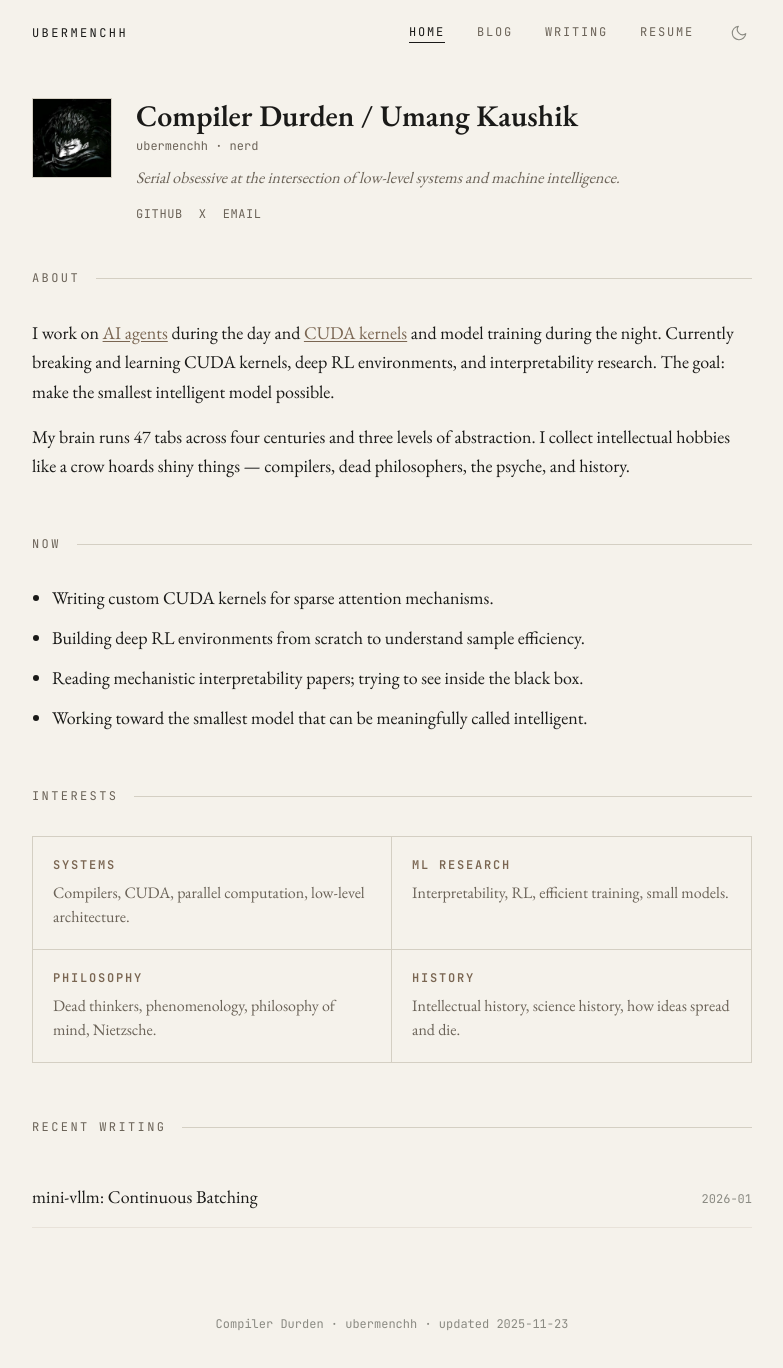
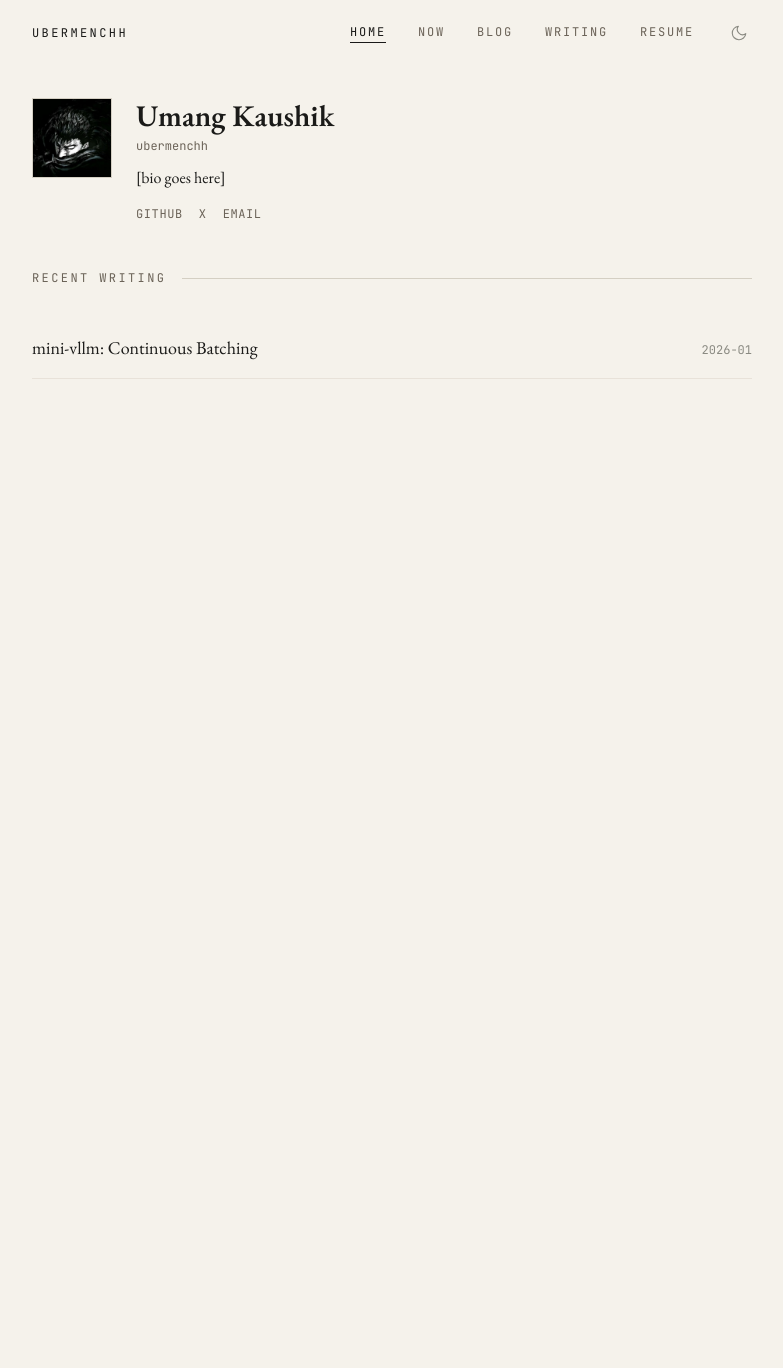
Before and after one commit to ubermenchh/ubermenchh.github.io, a Next.js app: page / in a window 1280 px wide. Shown: the top 1368 px of the page, without its empty margins (248-1031 px from the left). After the commit the page ends 800 px from the top, so only its background shows below. Built offline with nearby package versions, Linux system fonts and the light colour scheme.

Commit message:
Add now page; update homepage and navigation

```diff
--- /dev/null
+++ b/src/app/now/page.tsx
@@ -0,0 +1,40 @@
+import type { Metadata } from "next";
+import GlitchText from "@/components/GlitchText";
+
+export const metadata: Metadata = {
+    title: "Now",
+};
+
+export default function NowPage() {
+    return (
+        <div className="max-w-3xl mx-auto px-4 sm:px-6 py-8 sm:py-12">
+            <h1 className="font-serif text-3xl font-semibold text-fg mb-3">
+                <GlitchText>Now</GlitchText>
+            </h1>
+            <p className="font-mono text-xs text-fg-muted mb-10">
+                Updated {new Date().toISOString().split("T")[0]}
+            </p>
+
+            {/* TODO: rewrite in your own voice. Keep it specific and short. */}
+            <ul className="space-y-3 font-serif text-lg text-fg list-disc pl-5">
+                <li>Writing custom CUDA kernels for sparse attention mechanisms.</li>
+                <li>Building deep RL environments from scratch to understand sample efficiency.</li>
+                <li>Reading mechanistic interpretability papers; trying to see inside the black box.</li>
+                <li>Working toward the smallest model that can be meaningfully called intelligent.</li>
+            </ul>
+
+            <p className="font-mono text-xs text-fg-faint mt-12">
+                What is a{" "}
+                <a
+                    href="https://nownownow.com/about"
+                    target="_blank"
+                    rel="noopener noreferrer"
+                    className="underline underline-offset-2 hover:text-accent transition-colors"
+                >
+                    /now page
+                </a>
+                ?
+            </p>
+        </div>
+    );
+}
--- a/src/app/page.tsx
+++ b/src/app/page.tsx
@@ -2,24 +2,6 @@ import { getSortedPosts } from "@/lib/posts";
 import Link from "next/link";
 import Image from "next/image";
 import GlitchText from "@/components/GlitchText";
-
-function SectionLabel({ children }: { children: React.ReactNode }) {
-    return (
-        <div className="flex items-center gap-4 mb-8">
-            <span className="font-mono text-xs uppercase tracking-[0.2em] text-fg-muted shrink-0">
-                <GlitchText>{children}</GlitchText>
-            </span>
-            <div className="h-px bg-border flex-1" />
-        </div>
-    );
-}
-
-const interests = [
-    { label: "Systems", description: "Compilers, CUDA, parallel computation, low-level architecture." },
-    { label: "ML Research", description: "Interpretability, RL, efficient training, small models." },
-    { label: "Philosophy", description: "Dead thinkers, phenomenology, philosophy of mind, Nietzsche." },
-    { label: "History", description: "Intellectual history, science history, how ideas spread and die." },
-];
 
 export default function Home() {
     const recentPosts = getSortedPosts().slice(0, 5);
@@ -38,13 +20,20 @@ export default function Home() {
                     />
                 </div>
                 <div>
-                    <h1 className="font-serif text-2xl sm:text-3xl font-semibold text-fg"><GlitchText>Compiler Durden / Umang Kaushik</GlitchText></h1>
+                    <h1 className="font-serif text-2xl sm:text-3xl font-semibold text-fg">
+                        <GlitchText>Umang Kaushik</GlitchText>
+                    </h1>
                     <p className="font-mono text-xs text-fg-muted mt-1">
-                        ubermenchh &middot; nerd
+                        ubermenchh
                     </p>
-                    <p className="font-serif text-base italic text-fg-muted mt-3">
-                        Serial obsessive at the intersection of low-level systems and machine intelligence.
+
+                    {/* TODO: Replace with 1-3 sentences in your own voice.
+                        Be specific (what you work on, where, what you're chasing).
+                        Avoid: "at the intersection of", crow/tab metaphors, "meaningfully". */}
+                    <p className="font-serif text-base text-fg mt-3">
+                        [bio goes here]
                     </p>
+
                     <div className="flex gap-4 mt-4">
                         <a
                             href="https://github.com/ubermenchh"
@@ -72,67 +61,14 @@ export default function Home() {
                 </div>
             </section>
 
-            {/* About */}
-            <section className="mb-14">
-                <SectionLabel>About</SectionLabel>
-                <div className="font-serif text-lg leading-relaxed text-fg space-y-4">
-                    <p>
-                        I work on{" "}
-                        <a href="https://github.com/ubermenchh" className="text-accent underline underline-offset-2 hover:text-link-hover transition-colors">
-                            AI agents
-                        </a>{" "}
-                        during the day and{" "}
-                        <a href="https://github.com/ubermenchh" className="text-accent underline underline-offset-2 hover:text-link-hover transition-colors">
-                            CUDA kernels
-                        </a>{" "}
-                        and model training during the night. Currently breaking and learning CUDA kernels,
-                        deep RL environments, and interpretability research. The goal: make the smallest
-                        intelligent model possible.
-                    </p>
-                    <p>
-                        My brain runs 47 tabs across four centuries and three levels of abstraction.
-                        I collect intellectual hobbies like a crow hoards shiny things &mdash; compilers,
-                        dead philosophers, the psyche, and history.
-                    </p>
-                </div>
-            </section>
-
-            {/* Now */}
-            <section className="mb-14">
-                <SectionLabel>Now</SectionLabel>
-                <ul className="space-y-3 font-serif text-lg text-fg list-disc pl-5">
-                    <li>Writing custom CUDA kernels for sparse attention mechanisms.</li>
-                    <li>Building deep RL environments from scratch to understand sample efficiency.</li>
-                    <li>Reading mechanistic interpretability papers; trying to see inside the black box.</li>
-                    <li>Working toward the smallest model that can be meaningfully called intelligent.</li>
-                </ul>
-            </section>
-
-            {/* Interests */}
-            <section className="mb-14">
-                <SectionLabel>Interests</SectionLabel>
-                <div className="grid grid-cols-1 sm:grid-cols-2 border border-border">
-                    {interests.map((interest, i) => (
-                        <div
-                            key={interest.label}
-                            className={`p-5 ${
-                                i < interests.length - 2 ? "border-b border-border" : ""
-                            } ${i % 2 === 0 ? "sm:border-r sm:border-border" : ""}`}
-                        >
-                            <h3 className="font-mono text-xs uppercase tracking-[0.15em] text-accent font-semibold mb-2">
-                                <GlitchText>{interest.label}</GlitchText>
-                            </h3>
-                            <p className="font-serif text-base text-fg-muted">
-                                {interest.description}
-                            </p>
-                        </div>
-                    ))}
-                </div>
-            </section>
-
             {/* Recent Writing */}
             <section className="mb-14">
-                <SectionLabel>Recent Writing</SectionLabel>
+                <div className="flex items-center gap-4 mb-8">
+                    <span className="font-mono text-xs uppercase tracking-[0.2em] text-fg-muted shrink-0">
+                        Recent Writing
+                    </span>
+                    <div className="h-px bg-border flex-1" />
+                </div>
                 <ul>
                     {recentPosts.map((post) => (
                         <li key={post.slug} className="border-b border-border-light">
@@ -141,7 +77,7 @@ export default function Home() {
                                 className="group flex items-baseline justify-between gap-4 py-4"
                             >
                                 <span className="font-serif text-lg text-fg group-hover:text-accent transition-colors">
-                                    <GlitchText>{post.title}</GlitchText>
+                                    {post.title}
                                 </span>
                                 <span className="font-mono text-xs text-fg-faint shrink-0">
                                     {post.date?.substring(0, 7)}
@@ -151,14 +87,6 @@ export default function Home() {
                     ))}
                 </ul>
             </section>
-
-            {/* Footer */}
-            <footer className="text-center py-8">
-                <p className="font-mono text-xs text-fg-faint">
-                    Compiler Durden &middot; ubermenchh &middot; updated{" "}
-                    {new Date().toISOString().split("T")[0]}
-                </p>
-            </footer>
         </div>
     );
 }
--- a/src/components/Navigation.tsx
+++ b/src/components/Navigation.tsx
@@ -5,11 +5,13 @@ import { usePathname } from "next/navigation";
 import ThemeToggle from "@/components/ThemeToggle";
 import GlitchText from "@/components/GlitchText";
 
+
 export default function Navigation() {
     const pathname = usePathname();
 
     const links = [
         { name: "Home", path: "/" },
+        { name: "Now", path: "/now" },
         { name: "Blog", path: "/blog" },
         { name: "Writing", path: "/writing" },
         { name: "Resume", path: "/resume" },
@@ -34,7 +36,7 @@ export default function Navigation() {
                                 : "text-fg-muted hover:text-fg"
                         }`}
                     >
-                        <GlitchText>{link.name}</GlitchText>
+                        {link.name}
                     </Link>
                 ))}
                 <ThemeToggle />
```
